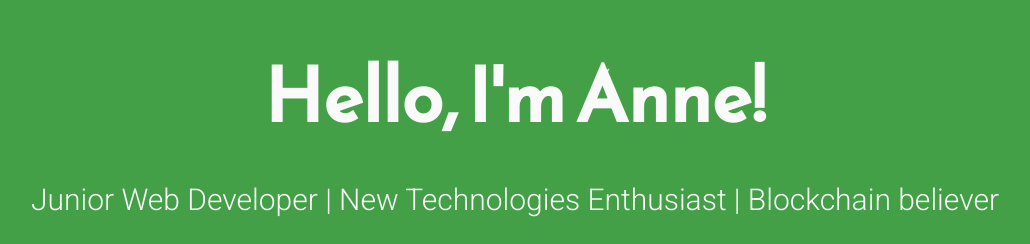
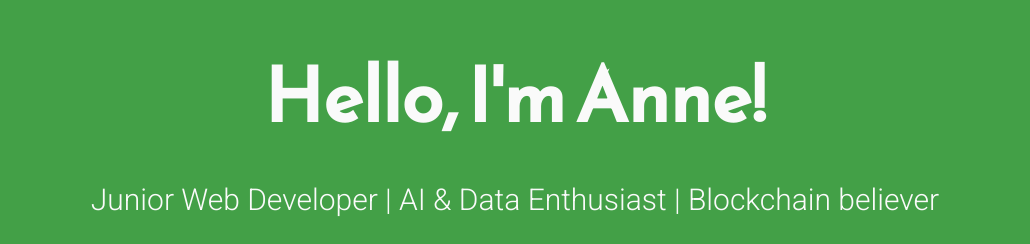
Before and after one commit to annejungers/annejungers.github.io, a plain HTML site: page index.html in a window 1280 px wide. Shown: the part 217-461 px from the top of the page, without its empty margins (125-1155 px from the left). Drawn offline with Linux system fonts and the light colour scheme.

Commit message:
AI enthusiast

```diff
--- a/index.html
+++ b/index.html
@@ -28,7 +28,7 @@
 <body>
 	<main>
 		<div class="intro">Hello, I'm Anne!</div>
-		<div class="tagline">Junior Web Developer | New Technologies Enthusiast | Blockchain believer </div>
+		<div class="tagline">Junior Web Developer | AI & Data Enthusiast | Blockchain believer </div>
 		<!-- Find your icons from here - https://fontawesome.com/icons?d=gallery&s=brands -->
 		<div class="icons-social">
 			<a target="_blank" href="https://github.com/annejungers"><i class="fab fa-github"></i></a>
```
